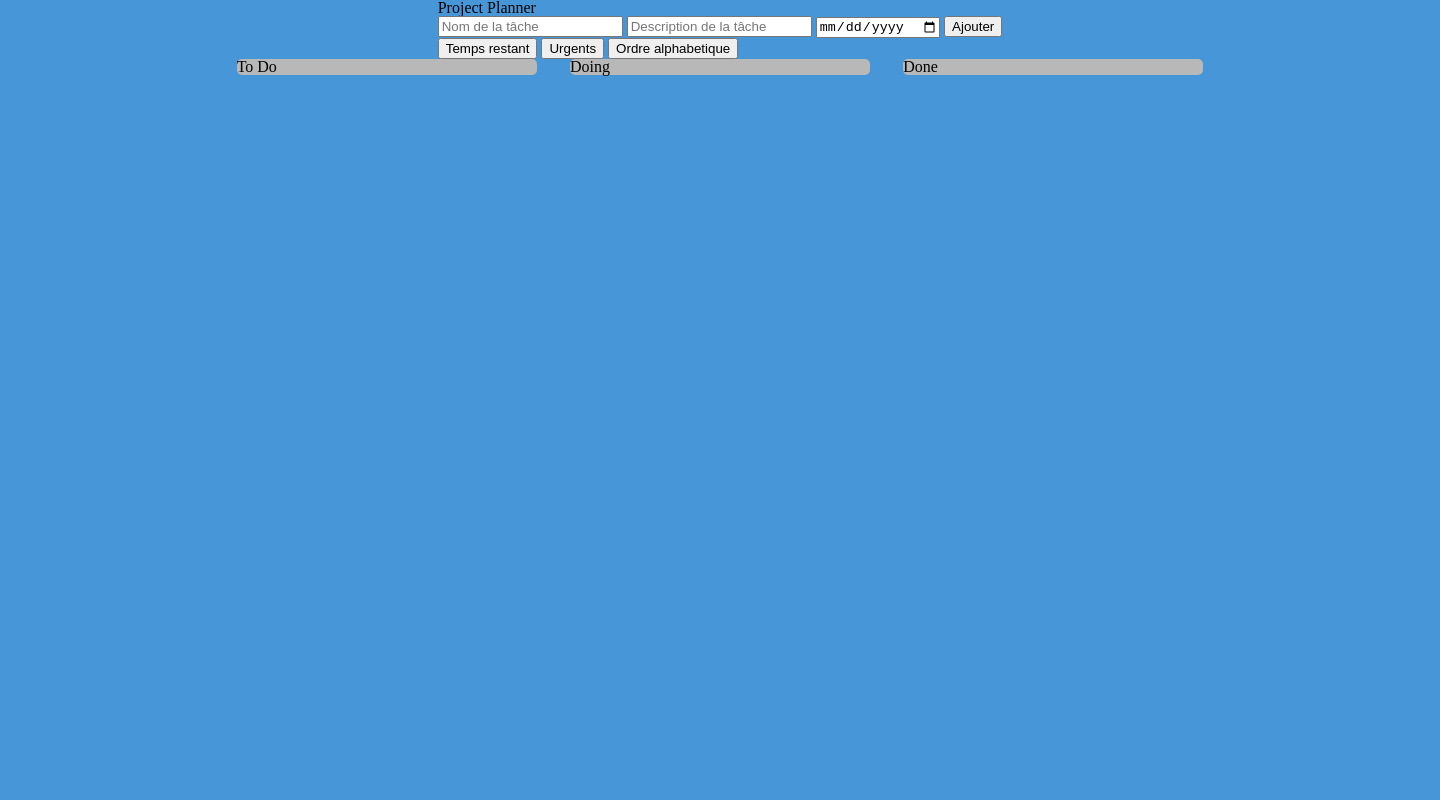
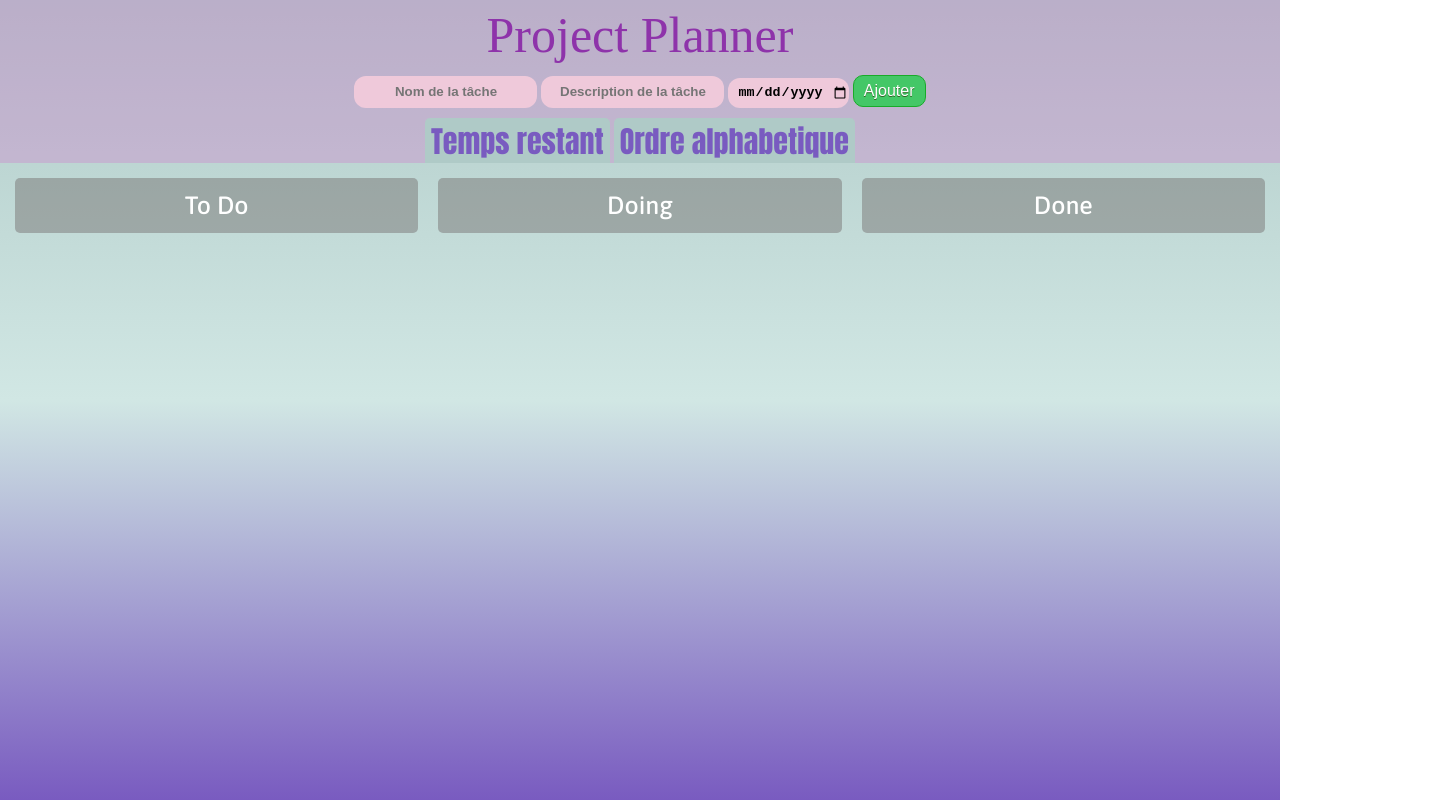
Before and after one commit to Loic-lion/project-planner, a plain HTML site: page index.html in a window 1280 px wide. Shown: the whole page, 1440 px wide, since content can reach past the window. Drawn offline with Linux system fonts and the light colour scheme.

Commit message:
css finish

```diff
--- a/assets/scss/_buttons.scss
+++ b/assets/scss/_buttons.scss
@@ -0,0 +1,20 @@
+#input_add {
+    background-color: #44c767;
+    border-radius: 10px;
+    border: 1px solid #18ab29;
+
+    cursor: pointer;
+    color: #ffffff;
+    font-family: Arial;
+    font-size: 16px;
+    padding: 6px 10px;
+    text-decoration: none;
+    text-shadow: 0px 1px 0px #2f6627;
+
+    &:hover {
+      background-color: #6bbe41;
+    }
+    &:active {
+      top: 1px;
+    }
+  }
--- a/assets/scss/_style.scss
+++ b/assets/scss/_style.scss
@@ -1,25 +1,159 @@
+@import url('https://fonts.googleapis.com/css2?family=Asap:wght@500&display=swap');
+@import url('https://fonts.googleapis.com/css2?family=Anton&display=swap');
+// .hidden {
+//   display: none;
+// }
+// body {
+//   width: 1440px;
+//   background-color: rgb(71, 151, 216);
+//   display: flex;
+//   flex-direction: column;
+//   align-items: center;
+// }
+// section {
+//   display: flex;
+//   flex-direction: row;
+//   justify-content: space-around;
+//   width: 1000px;
+
+//   .container_div {
+//     display: flex;
+//     flex-direction: column;
+//     justify-content: space-around;
+//     width: 300px;
+//     background-color: rgb(184, 184, 184);
+//     border-radius: 5px;
+//   }
+// }
 .hidden {
   display: none;
 }
-body {
-  width: 1440px;
-  background-color: rgb(71, 151, 216);
-  display: flex;
-  flex-direction: column;
-  align-items: center;
+button{
+  cursor: pointer;
 }
-section {
-  display: flex;
-  flex-direction: row;
-  justify-content: space-around;
-  width: 1000px;
 
-  .container_div {
-    display: flex;
-    flex-direction: column;
-    justify-content: space-around;
-    width: 300px;
-    background-color: rgb(184, 184, 184);
-    border-radius: 5px;
+
+header{
+  text-align: center;
+  background-color:  rgba(206, 126, 202, 0.365);
+  h1{
+    color: rgb(142, 51, 170);
+    padding-top: 10px;
+    padding-bottom: 15px;
+    font-size: 50px;
+  }
+  .input{
+    padding-bottom: 10px;
+    // button{
+    //   background-color: rgba(231, 158, 180, 0.365);
+    //   color: #000000;
+    //   border-radius: 12px;
+    //   height: 30px;
+    //   border: none;
+    // }
+  }
+  input{
+    background-color:  rgba(253, 208, 222, 0.781);
+    border-radius: 12px;
+    border: none;
+    height: 30px;
+    text-align: center;
+    font-weight: bold;
+    color: #000000;
+  }
+  .filter{
+    button {
+      border: none;
+      background-color: #afcac7;
+      color: #795bc0;
+      height: 45px;
+      font-family: 'Anton', sans-serif;
+      font-size: 30px;
+      border-top-left-radius: 5px;
+      border-top-right-radius: 5px;
+      &:hover {
+        background-color: #d1e7e4;
+      }
+    }
   }
 }
+
+body{
+  background: linear-gradient(#afcac7, #d1e7e4, #795bc0) no-repeat;
+  height: 100vh;background-color: transparent;
+  align-items: center;
+
+}
+.container{
+    display: grid;
+    grid-template-columns: 1fr 1fr 1fr;
+    grid-template-rows: 1fr;
+    // gap: 0px 100px;
+    gap: 0px 20px;
+    margin: 15px;
+    grid-template-areas:
+      "container_list container_doing container_done";
+    // max-width: 150px;
+    // padding-left:   200px;
+
+    .container_div {
+      background-color: rgba(110, 104, 104, 0.438);
+      h2 {
+        text-align: center;
+        font-size: 25px;
+        font-family: Asap, sans-serif;
+        color: rgb(255, 255, 255);
+        margin-top: 15px;
+        margin-bottom: 15px;
+      }
+      min-height: 20px;
+      max-height: 600px;
+      height: fit-content;
+      border-radius: 5px;
+      overflow: scroll;
+    }
+    .container_div::-webkit-scrollbar {
+      display: none;
+    }
+    ul {
+        grid-area: container_list;
+        display: grid;
+        grid-template-columns: 1fr;
+        grid-template-rows: repeat(auto-fit, minmax(20px, 1fr));
+        gap: 10px 0px;
+        line-height: 20px;
+        justify-items: center;
+        li{
+            grid-column-start: 1;
+            margin: 5px;
+            // border-top-left-radius: 5%;
+            border-radius: 5px;
+            background-color: white;
+            text-align: center;
+            display: flex;
+            flex-direction: column;
+            width: 300px;
+            background-color: aliceblue;
+            box-shadow: 0px 2px 9px 0px;
+            margin-top: 20px;
+            border-radius: 5px;
+            .container_button{
+              padding-bottom: 5px;
+            }
+          }
+    li:last-child {
+      margin-bottom: 20px;
+    }
+
+        span {
+          margin: 5px 10px 5px 10px;
+        }
+    }
+    // .container_doing {
+    //     background-color: rgb(207, 97, 97);
+    //     grid-area: container_doing;
+    // }
+    // .container_done {
+    //     grid-area: container_done;
+    // }
+  }
--- a/index.html
+++ b/index.html
@@ -24,7 +24,6 @@
 
       <nav class="filter">
         <button class="bouton_triage" id="button_temps">Temps restant</button>
-        <button class="bouton_triage" id="button_urgent">Urgents</button>
         <button class="bouton_triage" id="button_noms">
           Ordre alphabetique
         </button>
```
Also changed, not shown: assets/scss/css/main.css, 1 other file.
